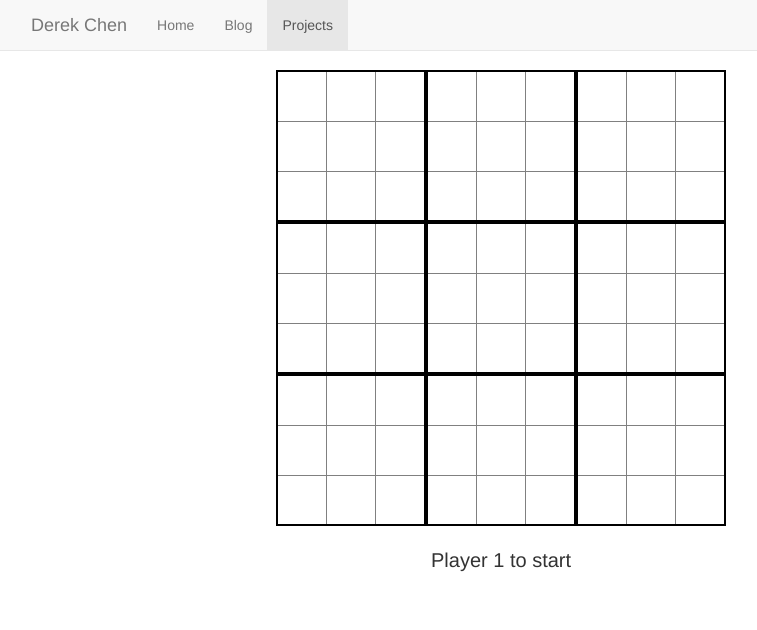
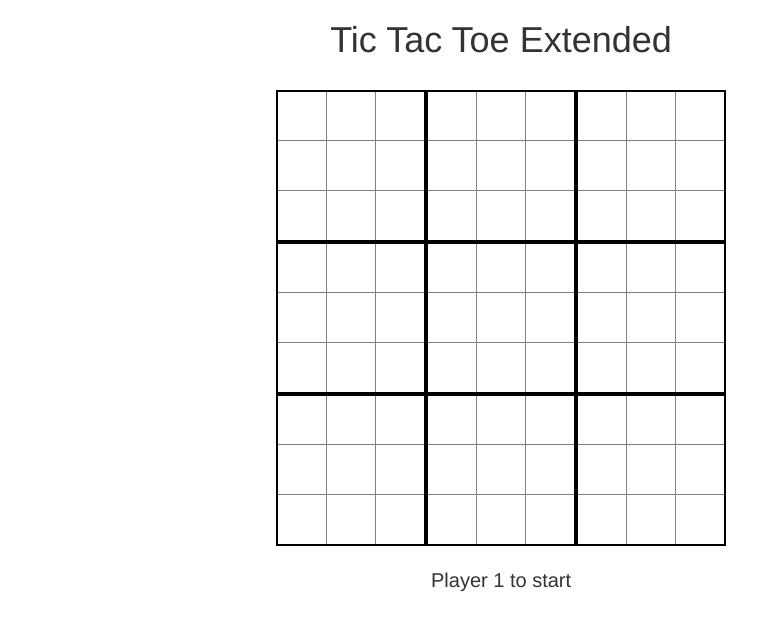
Before and after one commit to DerekYChen/Tic-Tac-Toe-Extended, a plain HTML site: page index.html in a window 1280 px wide. Shown: the whole page, without its empty margins (139-896 px from the left). Drawn offline with nearby package versions, Linux system fonts and the light colour scheme.

Commit message:
Removed navbar, added title

```diff
--- a/index.html
+++ b/index.html
@@ -13,20 +13,8 @@
 </head>
 
 <body>
-	<nav class="navbar navbar-default navbar-fixed-top" role="navigation">
-		<div class="container">
-			<div class="navbar-header">
-				<a class="navbar-brand">Derek Chen</a>
-			</div>
-			<div class="navbar-collapse collapse">
-				<ul class="nav navbar-nav">
-					<li><a href="/">Home</a></li>
-					<li><a href="/blog">Blog</a></li>
-					<li class="active"><a href="/projects">Projects</a></li>
-				</ul>
-			</div>
-		</div>
-	</nav>
+	<h1>Tic Tac Toe Extended</h1>
+	<br>
 	<section id="board" ng-controller="Game">
 		<table>
 			<tr ng-repeat="gridrow in grids">
--- a/style/main.css
+++ b/style/main.css
@@ -6,7 +6,6 @@
 
 body {
 	text-align: center;
-	padding-top: 70px;
 	overflow-y:scroll;
 }
 
```
